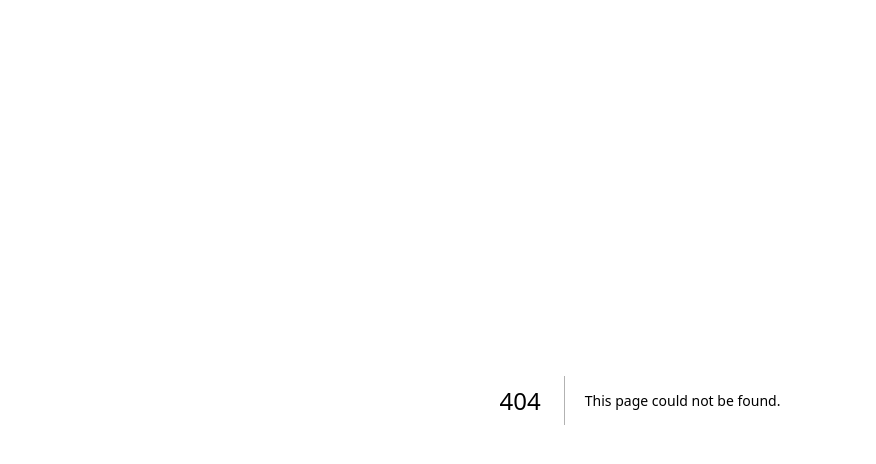
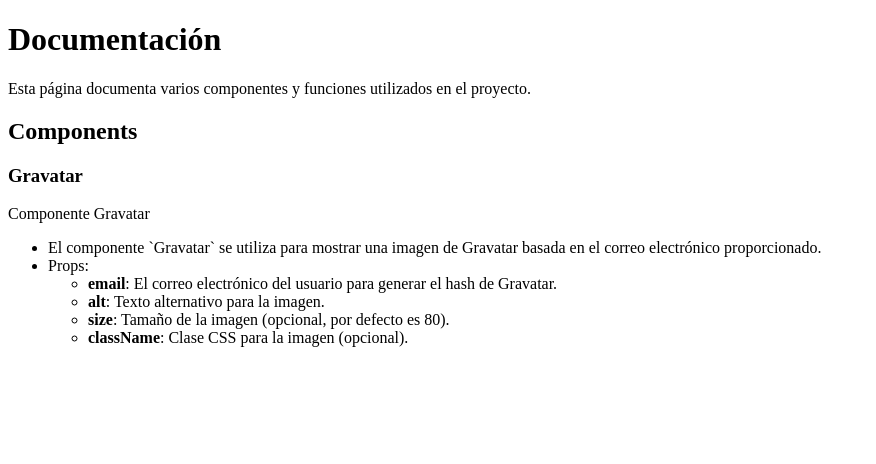
Before and after one commit to genarogg/nanify, a Next.js app: page /gravatar in a window 1280 px wide. Before the commit this address had no page. Shown: the top 464 px of the page, without its empty margins (0-876 px from the left). Built offline with nearby package versions, Linux system fonts and the light colour scheme.

Commit message:
page grabatar

```diff
--- /dev/null
+++ b/src/pages/gravatar.tsx
@@ -0,0 +1,29 @@
+import React from 'react';
+
+interface gravatarProps {}
+
+const gravatar: React.FC<gravatarProps> = () => {
+    return (
+        <>
+            <h1>Documentación</h1>
+            <p>Esta página documenta varios componentes y funciones utilizados en el proyecto.</p>
+
+            <h2>Components</h2>
+
+            <h3>Gravatar</h3>
+            <p>Componente Gravatar</p>
+            <ul>
+                <li className="prosp">El componente `Gravatar` se utiliza para mostrar una imagen de Gravatar basada en el correo electrónico proporcionado.</li>
+                <li className="prosp">Props:</li>
+                <ul>
+                    <li><strong>email</strong>: El correo electrónico del usuario para generar el hash de Gravatar.</li>
+                    <li><strong>alt</strong>: Texto alternativo para la imagen.</li>
+                    <li><strong>size</strong>: Tamaño de la imagen (opcional, por defecto es 80).</li>
+                    <li><strong>className</strong>: Clase CSS para la imagen (opcional).</li>
+                </ul>
+            </ul>
+        </>
+    );
+}
+
+export default gravatar;
--- a/src/pages/index.tsx
+++ b/src/pages/index.tsx
@@ -10,7 +10,8 @@
 
   return (
     <>
-      <A href='/nano'>nono</A>
+      <A href='/nano'>nano</A>
+      <A href='/gravatar'>gravatar</A>
     </>
   );
 }
```
